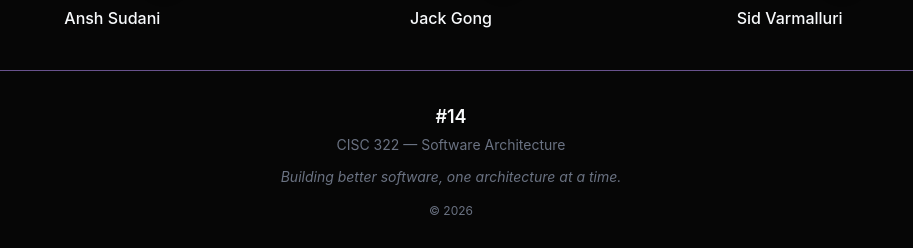
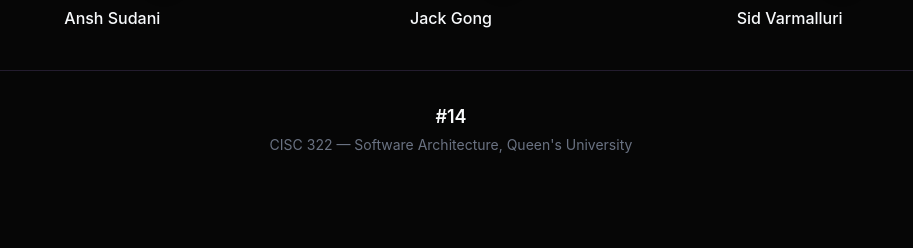
Before and after one commit to MukunthanMahesh/cisc-322-website, a React (Vite) app: page / in a window 1280 px wide. Shown: the part 2344-2592 px from the top of the page, without its empty margins (189-1102 px from the left). After the commit the page ends 2531 px from the top, so only its background shows below. Built offline with nearby package versions, Linux system fonts and the light colour scheme.

Commit message:
feat: update footer

```diff
--- a/src/components/Footer.tsx
+++ b/src/components/Footer.tsx
@@ -1,15 +1,11 @@
 export default function Footer() {
   return (
-    <footer className="border-t border-[#68528D] mt-auto">
+    <footer className="border-t border-[#68528D]/30 mt-auto">
       <div className="max-w-4xl mx-auto px-6 py-8 text-center">
         <p className="text-[#f9fafb] text-lg font-semibold">#14</p>
         <p className="text-gray-500 text-sm mt-1">
-          CISC 322 — Software Architecture
+          CISC 322 — Software Architecture, Queen's University
         </p>
-        <p className="text-gray-500 text-sm italic mt-3">
-          Building better software, one architecture at a time.
-        </p>
-        <p className="text-gray-500 text-xs mt-4">© 2026</p>
       </div>
     </footer>
   );
```
